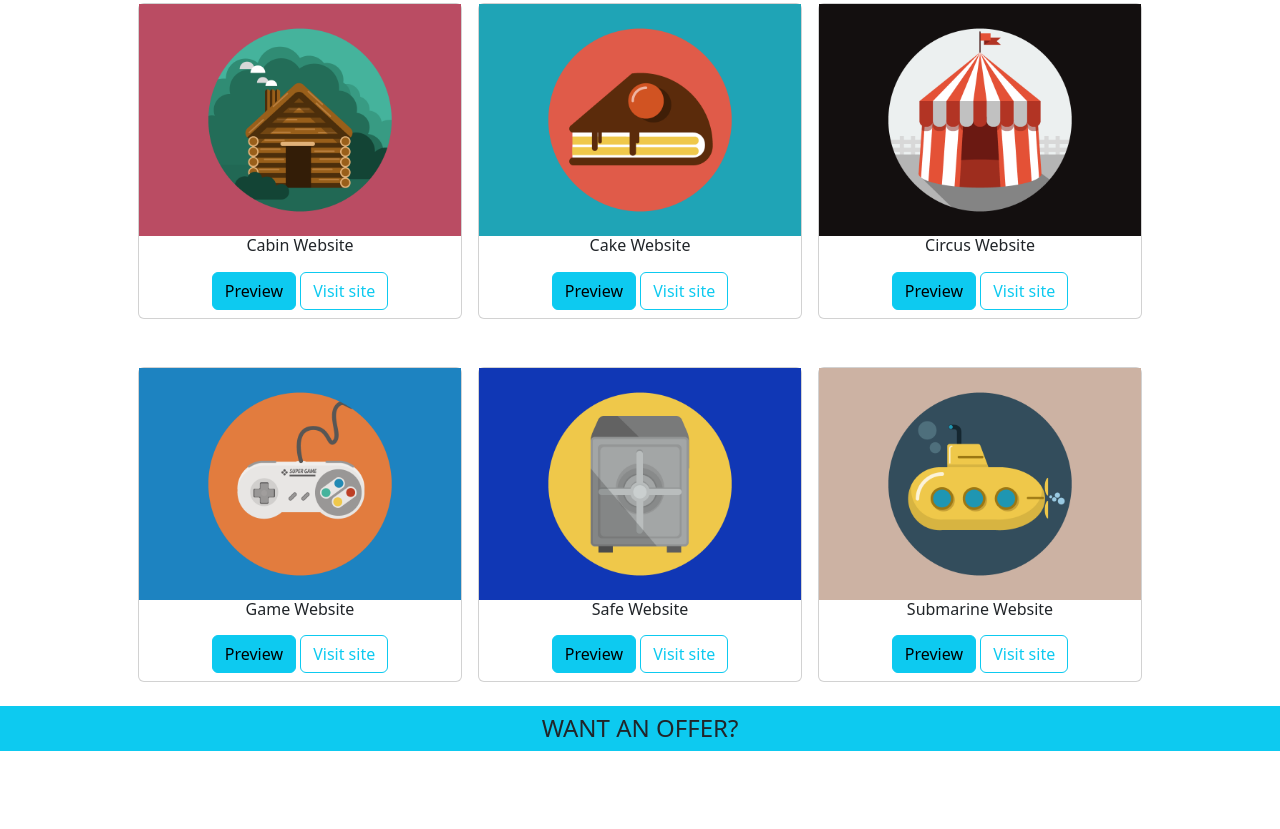
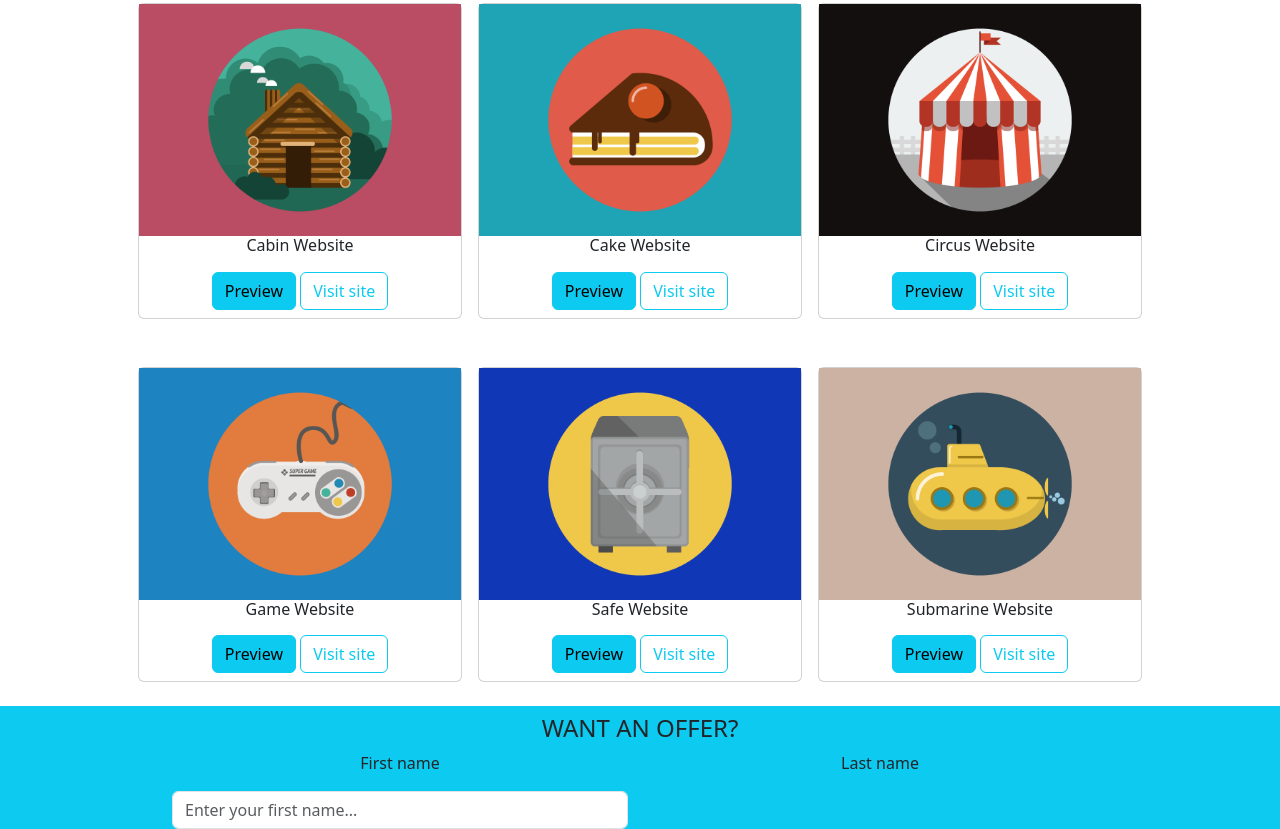
Before and after one commit to Damianopipitone/bootstrap-html-freelancer, a plain HTML site: page index.html in a window 1280 px wide. Shown: the part 481-1310 px from the top of the page. Before the commit the page ends 1232 px from the top, so only its background shows below. Drawn offline with nearby package versions, Linux system fonts and the light colour scheme.

Commit message:
Portfolio

```diff
--- a/index.html
+++ b/index.html
@@ -182,7 +182,7 @@
 
         <div class="bg-info mt-4">
 
-            <div class="container">
+            <div class="container w-75">
 
                 <div class="row text-center pt-2">
 
@@ -196,7 +196,27 @@
 
                 <div class="row text-center">
 
+                    <div class="col-6 mx-0">
 
+                       <p>First name</p>
+
+                    </div>
+
+                    <div class="col-6">
+
+                        <p>Last name</p>
+
+                    </div>
+
+                </div>
+
+                <div class="row text-center">
+
+                    <div class="col-6">
+
+                        <input type="text" class="form-control" placeholder="Enter your first name..." aria-label="Enter your first name..." aria-describedby="basic-addon1">
+
+                    </div>
 
                 </div>
 
```
